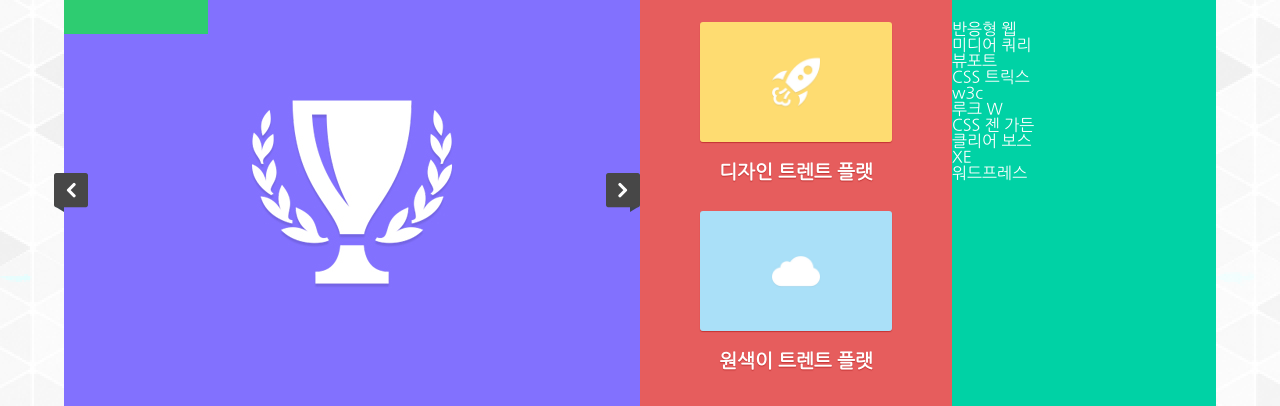
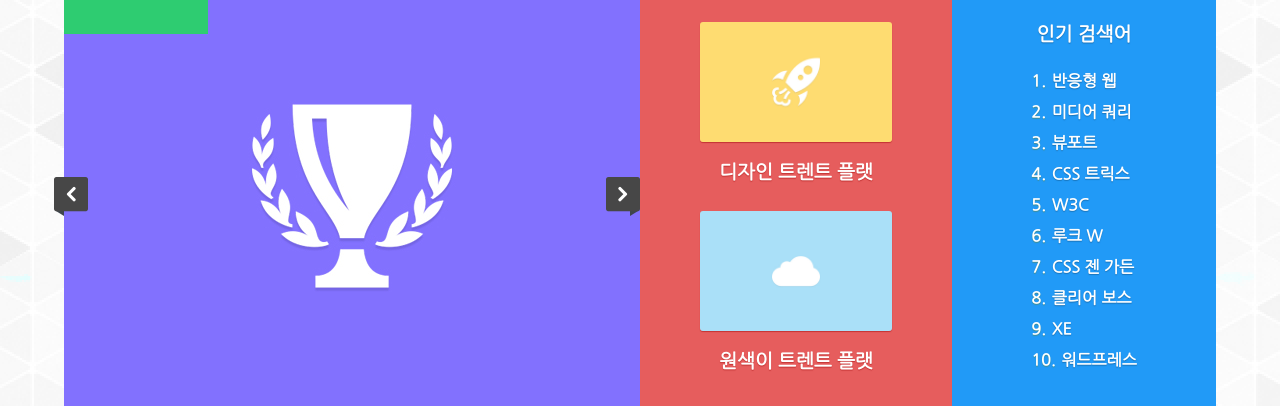
Before and after one commit to NewBean0312/dokdoWebSiteCode, a plain HTML site: page index.html in a window 1280 px wide. Shown: the part 108-514 px from the top of the page. Drawn offline with Linux system fonts and the light colour scheme; files whose address does not match are found by name.

Commit message:
인기 검색어 영역 CSS 작업

```diff
--- a/CSS/index.css
+++ b/CSS/index.css
@@ -1,10 +1,3 @@
-.gallery_section {
-  order: 3;
-  width: 27.083333333333333333333333333333%;
-  height: 440px;
-  background: #f8de73;
-}
-
 .rankup_section {
   order: 4;
   width: 22.916666666666666666666666666667%;
@@ -228,36 +221,73 @@ span.next_btn {
 }
 
 /* 갤러리 영역 CSS */
-.gallery_section{
-  order:6;
-  padding:50px 12.5%;
-  padding:3.125rem 12.5%;
+.gallery_section {
+  order: 6;
+  padding: 50px 12.5%;
+  padding: 3.125rem 12.5%;
   /* 40px ÷ 320px */
-  text-align:center;
-  background:#e65d5d;
-  text-shadow:0px 1px 1px #c43434;
-  }
+  text-align: center;
+  background: #e65d5d;
+  text-shadow: 0px 1px 1px #c43434;
+}
 
-  .gallery_section img{
-  width:100%;
-  max-width:100%;
-  border-radius:3px;
-  box-shadow:0px 1px 1px #c43434;
-  }
+.gallery_section img {
+  width: 100%;
+  max-width: 100%;
+  border-radius: 3px;
+  box-shadow: 0px 1px 1px #c43434;
+}
 
-  .gallery_list li:nth-child(2){
-  margin-top:30px;
-  margin-top:1.875rem;
-  }
+.gallery_list li:nth-child(2) {
+  margin-top: 30px;
+  margin-top: 1.875rem;
+}
 
-  .gallery_list li figcaption{
-  margin-top:20px;
-  margin-top:1.250rem;
-  font-size:1.188em;
-  font-size:1.188rem;
-  text-transform:uppercase;
-  font-weight:bold;
-  }
+.gallery_list li figcaption {
+  margin-top: 20px;
+  margin-top: 1.25rem;
+  font-size: 1.188em;
+  font-size: 1.188rem;
+  text-transform: uppercase;
+  font-weight: bold;
+}
+
+/* 인기 검색어 영역 CSS */
+.rankup_section {
+  order: 7;
+  padding: 40px 12.5%;
+  padding: 2.5rem 12.5%; /* 40px ÷ 320px */
+  background-color: #219af7;
+  text-shadow: 0px 1px 1px #1974ba;
+}
+
+.rankup_list {
+  display: flex;
+  flex-wrap: wrap;
+  justify-content: space-between;
+}
+
+.rankup_list li {
+  width: 47.9166667%; /* 115px ÷ 320px */
+  margin-top: 15px;
+  margin-top: 0.938rem;
+  text-align: center;
+  text-transform: uppercase;
+  font-weight: bold;
+}
+
+.rankup_list li:first-child,
+.rankup_list li:nth-child(2) {
+  margin-top: 0;
+}
+
+.rankup_list li a {
+  display: block;
+  padding: 10px 0;
+  padding: 0.625rem 0;
+  border: 1px solid #fff;
+  border-radius: 5px;
+}
 
 /* 태블릿용 CSS */
 @media all and (min-width: 768px) {
@@ -355,6 +385,14 @@ span.next_btn {
   .gallery_list li:nth-child(2) {
     margin-left: 5.982905%; /* 28px ÷ 468px */
     margin-top: 0;
+  }
+
+  /* 인기 검색어 영역 */
+  .rankup_section {
+    order: 4;
+    width: 40.104167%; /* 308px ÷ 768px */
+    padding-left: 5.208333%;
+    padding-right: 5.208333%; /* 40px ÷ 768px */
   }
 }
 
@@ -471,4 +509,45 @@ span.next_btn {
     margin-top: 1.875rem;
     margin-left: 0;
   }
+
+  /* 인기 검색어 영역 */
+  .rankup_section {
+    display: flex;
+    flex-direction: column;
+    justify-content: center;
+    align-items: center;
+    width: 22.916667%; /* 220px ÷ 960px */
+    padding: 0;
+  }
+
+  .rankup_list {
+    display: block;
+  }
+
+  .rankup_list li {
+    width: auto;
+    text-align: left;
+    counter-increment: rankup-counter;
+  }
+
+  .rankup_list li:nth-child(2) {
+    margin-top: 15px;
+    margin-top: 0.938rem;
+  }
+
+  .rankup_list li::before {
+    padding-right: 6px;
+    padding-right: 0.375rem;
+    text-transform: uppercase;
+    font-weight: bold;
+    color: #fff;
+    text-shadow: 0px 1px 1px #428e8e;
+    content: counter(rankup-counter) '.';
+  }
+
+  .rankup_list li a {
+    display: inline;
+    padding: 0;
+    border: 0;
+  }
 }
```
